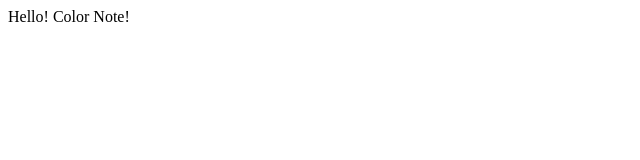
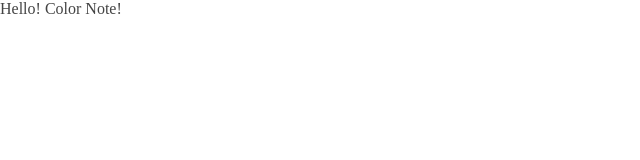
Before and after one commit to rafaelmjardim/color-notes-app, an Angular app: page / in a window 1280 px wide. Shown: the top 160 px of the page, without its empty margins (0-640 px from the left). Built offline with nearby package versions, Linux system fonts and the light colour scheme.

Commit message:
configs inicias

```diff
--- a/src/app/app.component.scss
+++ b/src/app/app.component.scss
@@ -0,0 +1,3 @@
+.app {
+    color: var(--txt-color);
+}
--- a/src/styles.scss
+++ b/src/styles.scss
@@ -1 +1,28 @@
-/* You can add global styles to this file, and also import other style files */
+@import url('https://fonts.googleapis.com/css2?family=Poppins:ital,wght@0,100;0,200;0,300;0,400;0,500;0,600;0,700;0,800;0,900;1,100;1,200;1,300;1,400;1,500;1,600;1,700;1,800;1,900&display=swap');
+
+:root {
+    --txt-color: #444;
+}
+
+* {
+    margin: 0;
+    padding: 0;
+    box-sizing: border-box;
+}
+
+html {
+    font-size: 10px;
+}
+
+body {
+    font-size: 1.6rem;
+}
+
+a {
+    text-decoration: none;
+    color: #555;
+}
+
+ul, li {
+    text-decoration: none;
+}
```
